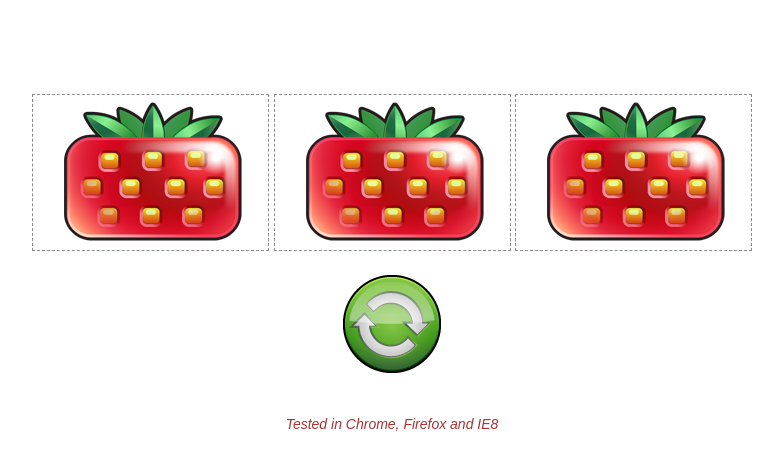
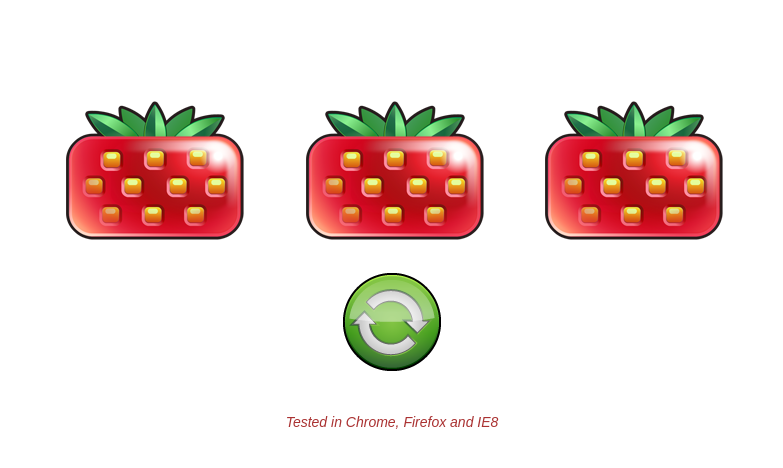
Before and after one commit to Ideanomo/simple-slot, a website: page docs/index.html in a window 1280 px wide. Shown: the whole page, without its empty margins (248-1031 px from the left). Drawn offline with Linux system fonts and the light colour scheme.

Commit message:
Remove border

```diff
--- a/docs/index.html
+++ b/docs/index.html
@@ -11,9 +11,9 @@
         <div class="bd">
             <div><p id="outcome"></p></div>
             <div class="stage">
-                <canvas id="slot1" class="slot" width="235" height="155" style="border:1px dashed rgb(141, 139, 139)"></canvas>
-                <canvas id="slot2" class="slot" width="235" height="155" style="border:1px dashed rgb(141, 139, 139)"></canvas>
-                <canvas id="slot3" class="slot" width="235" height="155" style="border:1px dashed rgb(141, 139, 139)"></canvas>
+                <canvas id="slot1" class="slot" width="235" height="155"></canvas>
+                <canvas id="slot2" class="slot" width="235" height="155"></canvas>
+                <canvas id="slot3" class="slot" width="235" height="155"></canvas>
             </div>
             <button><img id="spin" src="/images/button.png" alt="spin button"></button>
             <div class="credits">
```
